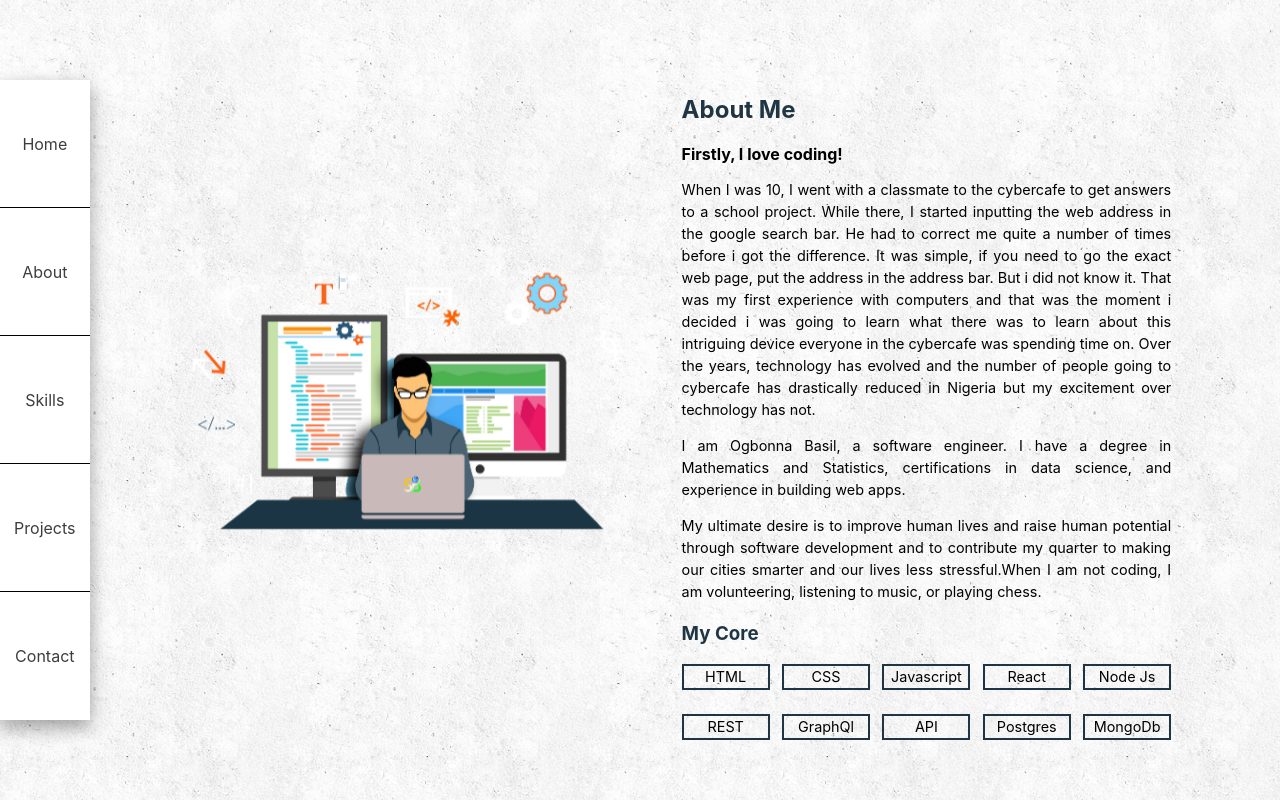
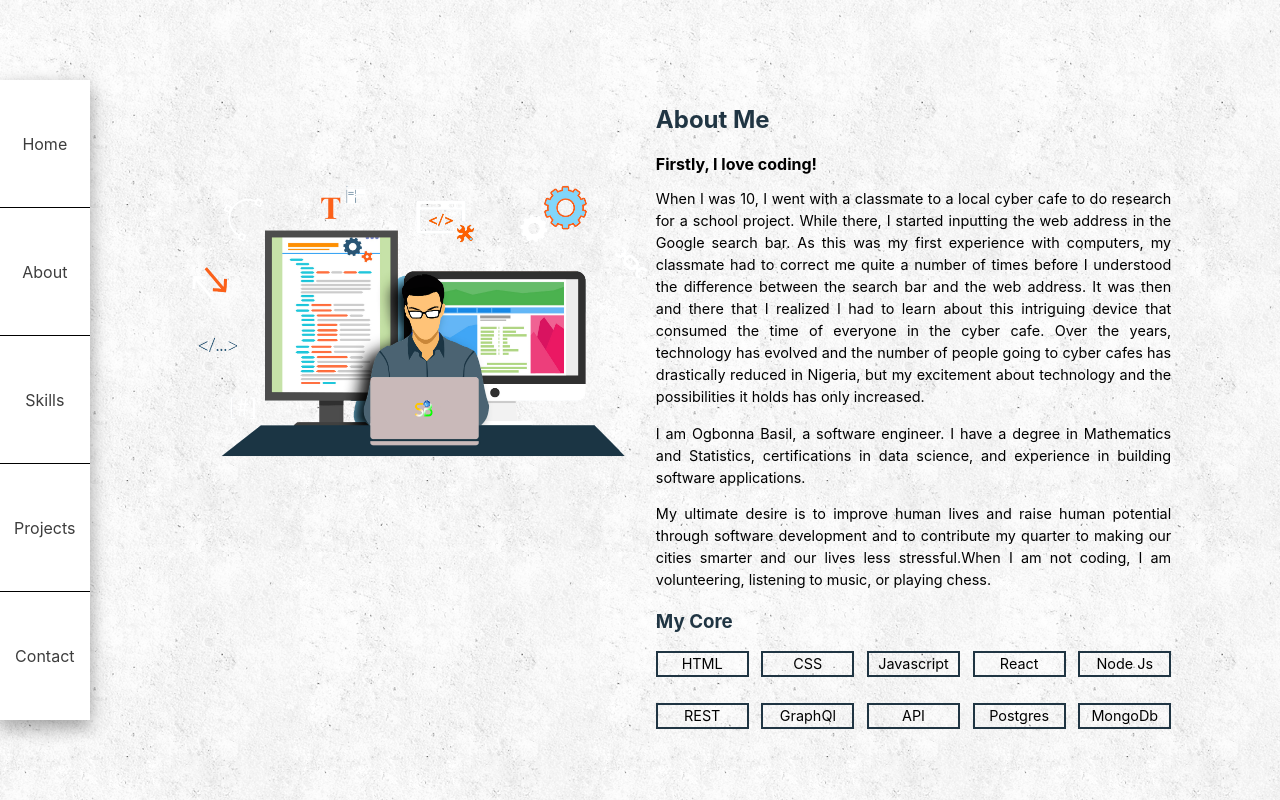
Before and after one commit to basilcea/My-Portfolio, a React (Create React App) app: page /about in a window 1280 px wide. Built offline with nearby package versions, Linux system fonts and the light colour scheme.

Commit message:
implement fixes form feedback

```diff
--- a/src/views/about.js
+++ b/src/views/about.js
@@ -1,7 +1,7 @@
 import React from "react";
 import styled from "styled-components";
 import developer from "../assests/developer.png";
-import ScrollAnimation from 'react-animate-on-scroll';
+import ScrollAnimation from "react-animate-on-scroll";
 import "../animate.css";
 const Container = styled.div`
   width: 85%;
@@ -10,76 +10,63 @@ const Container = styled.div`
   height:100vh;
   justify-content: space-between;
   align-items: center;
-  div{
-    width:90%;
-    @media(max-width:600px){
-      margin-right:0%;
+  @media(max-width:1024px){
+    flex-direction:column;
+    margin:0%;
     width:100%;
-      margin-left:0%;
-
   }
   }
-  @media(max-width:1024px){
-    flex-direction:column;
-    margin:0 5%;
-    width:90%;
-  }
+
 `;
 const Details = styled.div`
   width: 50%;
   margin-right: 10%;
-  margin-top:5%;
+  margin-top: 5%;
   text-align: justify;
-  @media(max-width:1024px){
-    width:100%;
-    margin-left:15%;
-
+  @media (max-width: 800px) {
+    width: 90%;
+    margin-right: 0%;
   }
-  h2{
-    color:rgb(32, 53, 67);
-    font-size:1.5em;
-    @media(max-width:800px){
-      text-align:center;
-      margin:0% 5%;
-
+  h2 {
+    color: rgb(32, 53, 67);
+    font-size: 1.5em;
+    @media (max-width: 800px) {
+      text-align: center;
     }
-    @media(max-height:400px){
-      text-align:left;
-      margin-left:10%;
-
+    @media (max-height: 400px) {
+      text-align: left;
     }
   }
   p {
     line-height: 22px;
     font-size: 0.9em;
     display: flex;
-    flex-wrap:wrap;
+    flex-wrap: wrap;
     justify-content: space-between;
-    @media(max-width:600px){
-      line-height:18px;
-      font-size:0.5em;
+    @media (max-width: 600px) {
+      line-height: 18px;
+      font-size: 0.5em;
       padding: 0%;
     }
-    @media(max-width:1024px){
-      font-size:1em;
+    @media (max-width: 1024px) {
+      font-size: 1em;
     }
-
   }
-  h3{
-    color:rgb(32, 53, 67);
-    @media(max-width:600px){
-      text-align:center;
+  h3 {
+    color: rgb(32, 53, 67);
+    @media (max-width: 600px) {
+      text-align: center;
     }
   }
   span {
     border: 2px solid rgb(32, 53, 67);
     border-raduis: 5px;
     width: 18%;
-    margin-bottom:5%;
+    margin-bottom: 5%;
     text-align: center;
-    @media(max-width:600px){
-      line-height:18px;
-      font-size:0.6em;
+    @media (max-width: 600px) {
+      line-height: 18px;
+      font-size: 0.6em;
     }
   }
 `;
@@ -99,56 +86,65 @@ background-repeat:no-repeat;
 @media(max-height:400px){
   height:50vh;
   margin-left:5%;
-  background-size:60%;
+  background-size:100%;
   width:100%;
 }
-@media(min-width:601px and max-width:1024px){
+@media(min-height:1024px){
   height:40vh;
   margin-left:10%;
-  background-size:60%;
+  background-size:100%;
 }
 `;
 const Initial = styled.div`
   font-weight: bold;
-  @media(max-width:800px){
-    padding-top:5%;
-    text-align:center;
+  @media (max-width: 800px) {
+    padding-top: 5%;
+    text-align: center;
   }
-  @media(max-height:400px){
-    padding-top:5%;
-    text-align:left;
+  @media (max-height: 400px) {
+    padding-top: 5%;
+    text-align: left;
   }
 `;
+const styledAnimate = {
+  width: "45%",
+  height: "100%"
+};
+
 const About = () => {
   return (
     <Container>
-       <ScrollAnimation animateIn="fadeIn"><Side></Side></ScrollAnimation>
+      <ScrollAnimation animateIn="fadeIn" style={styledAnimate}>
+        <Side></Side>
+      </ScrollAnimation>
       <Details>
-      <ScrollAnimation animateIn="fadeInUp" style={{width:'100%'}}>
+        <ScrollAnimation animateIn="fadeInUp" style={{ width: "100%" }}>
           <h2>About Me</h2>
 
           <Initial>Firstly, I love coding!</Initial>
           <p>
-          When I was 10, I went with a classmate to the cybercafe to get answers
-          to a school project. While there, I started inputting the web address
-          in the google search bar. He had to correct me quite a number of times
-          before i got the difference. It was simple, if you need to go the
-          exact web page, put the address in the address bar. But i did not know it.
-          That was my first experience with computers and that was the moment i
-          decided i was going to learn what there was to learn about this
-          intriguing device everyone in the cybercafe was spending time on. Over
-          the years, technology has evolved and the number of people going to
-          cybercafe has drastically reduced in Nigeria but my excitement over
-          technology has not.
+            When I was 10, I went with a classmate to a local cyber cafe to do
+            research for a school project. While there, I started inputting the
+            web address in the Google search bar. As this was my first
+            experience with computers, my classmate had to correct me quite a
+            number of times before I understood the difference between the
+            search bar and the web address. It was then and there that I
+            realized I had to learn about this intriguing device that consumed
+            the time of everyone in the cyber cafe. Over the years, technology
+            has evolved and the number of people going to cyber cafes has
+            drastically reduced in Nigeria, but my excitement about technology
+            and the possibilities it holds has only increased.
           </p>
           <p>
-          I am Ogbonna Basil, a software engineer. I have a degree in Mathematics and Statistics, certifications in data
-          science, and experience in building web apps.
+            I am Ogbonna Basil, a software engineer. I have a degree in
+            Mathematics and Statistics, certifications in data science, and
+            experience in building software applications.
           </p>
-          <p>My ultimate desire is to improve human lives and raise human potential
-          through software development and to contribute my quarter to making our cities
-          smarter and our lives less stressful.When I am not coding, I am volunteering, listening to music, or
-          playing chess.
+          <p>
+            My ultimate desire is to improve human lives and raise human
+            potential through software development and to contribute my quarter
+            to making our cities smarter and our lives less stressful.When I am
+            not coding, I am volunteering, listening to music, or playing chess.
           </p>
           <h3>My Core </h3>
           <p>
--- a/src/views/home.js
+++ b/src/views/home.js
@@ -24,7 +24,7 @@ const Container = styled.div`
   width: 90%;
   margin-left: 2%;
   height: 100vh;
-  @media (max-width: 800px) {
+  @media (max-width: 750px) {
     flex-direction: column;
     margin-left: 0;
     width: 100%;
@@ -37,7 +37,7 @@ const Hero = styled.div`
   height: 50%;
   width: 45%;
   margin-left: 15%;
-  @media (max-width: 800px) {
+  @media (max-width: 750px) {
     width:90%;
     margin:0 5%
   }
@@ -55,7 +55,7 @@ const Hello = styled.p`
   text-align: center;
   font-size: 1.2em;
   line-height: 30px;
-  @media (max-width: 800px) {
+  @media (max-width: 750px) {
     width: 90%;
     margin:0 5%
     line-height: 40px;
@@ -72,7 +72,7 @@ const Description = styled.div`
   font-size: 1.5em;
   font-weight: bold;
   ${props => (props.mode === "dark" ? `color:white` : `color:black `)};
-  @media(max-width:800px){
+  @media(max-width:750px){
     justify-content:center;
   }
   @media(max-width:650px){
@@ -86,8 +86,8 @@ const Description = styled.div`
 `;
 const Detail = styled.p`
   ${props => (props.mode === "dark" ? `color:white` : `color:black`)};
-  font-size:1.5em;
-  @media(max-width:800px){
+  font-size:1.2em;
+  @media(max-width:750px){
    text-align:center;
   }
   @media(max-width:650px){
@@ -115,7 +115,7 @@ const Socials = styled.div`
   justify-content: space-between;
   align-items: center;
   width: 40%;
-  @media(max-width:800px){
+  @media(max-width:750px){
     justify-content:center;
     width:100%;
   }
@@ -131,7 +131,7 @@ const Socials = styled.div`
     justify-content: space-between;
     text-decoration: none;
     ${props => (props.mode === "dark" ? `color:white` : `color:black `)};
-    @media(max-width:800px){
+    @media(max-width:750px){
       margin: 0 2%;
     }
   }
@@ -142,7 +142,7 @@ const ProfilePix = styled.div`
   justify-content: center;
   align-items: center;
   height: 100%;
-  @media (max-width: 800px) {
+  @media (max-width: 750px) {
     order: -1;
     width: 100%;
     height:45%;
@@ -173,7 +173,7 @@ const OuterRadius = styled.div`
 const Name = styled.div`
   display: flex;
   align-items: center;
-  @media(max-width:800px){
+  @media(max-width:750px){
     justify-content:center;
   }
   @media(max-height:450px){
@@ -206,35 +206,6 @@ const Name = styled.div`
     @media(max-height:450px){
       width:2em;
       height:2.5em;
-  }
-`;
-const Button = styled.a`
-  margin-top: 5%;
-  background-color: inherit;
-  border: 2px solid rgb(32, 53, 67);
-  font-size: 1em;
-  border-radius: 5px;
-  height: 40px;
-  padding: 10px 5px;
-  color: rgb(32, 53, 67);
-  text-decoration: none;
-  outline: none;
-  &:hover {
-    color: white;
-    background-color: rgb(32, 53, 67);
-  }
-  @media (max-width: 800px) {
-    font-size: 0.8em;
-    display:flex;
-    justify-content:center;
-    height:3em;
-    width:50%;
-    margin:0 25%;
-  }
-  @media (max-height:450px){
-    justify-content:flex-start;
-    margin:5%;
-
   }
 `;
 dotenv.config();
@@ -290,10 +261,6 @@ const Home = () => {
               <FaMedium />
             </a>
           </Socials>
-
-          <Button href={pdf} download>
-            Download Resume{" "}
-          </Button>
         </ScrollAnimation>
       </Hero>
 
```
Lines whose indentation alone changed are shown as unchanged.
